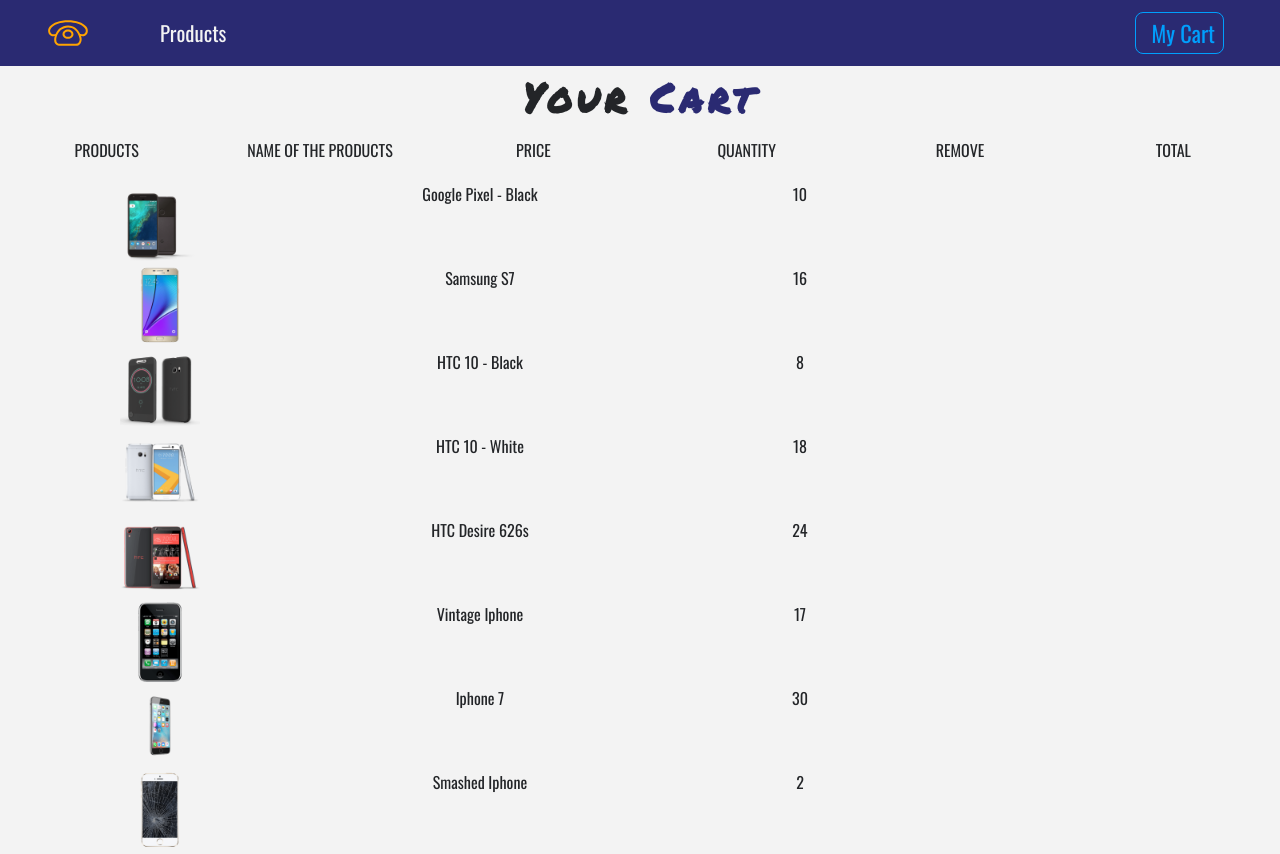
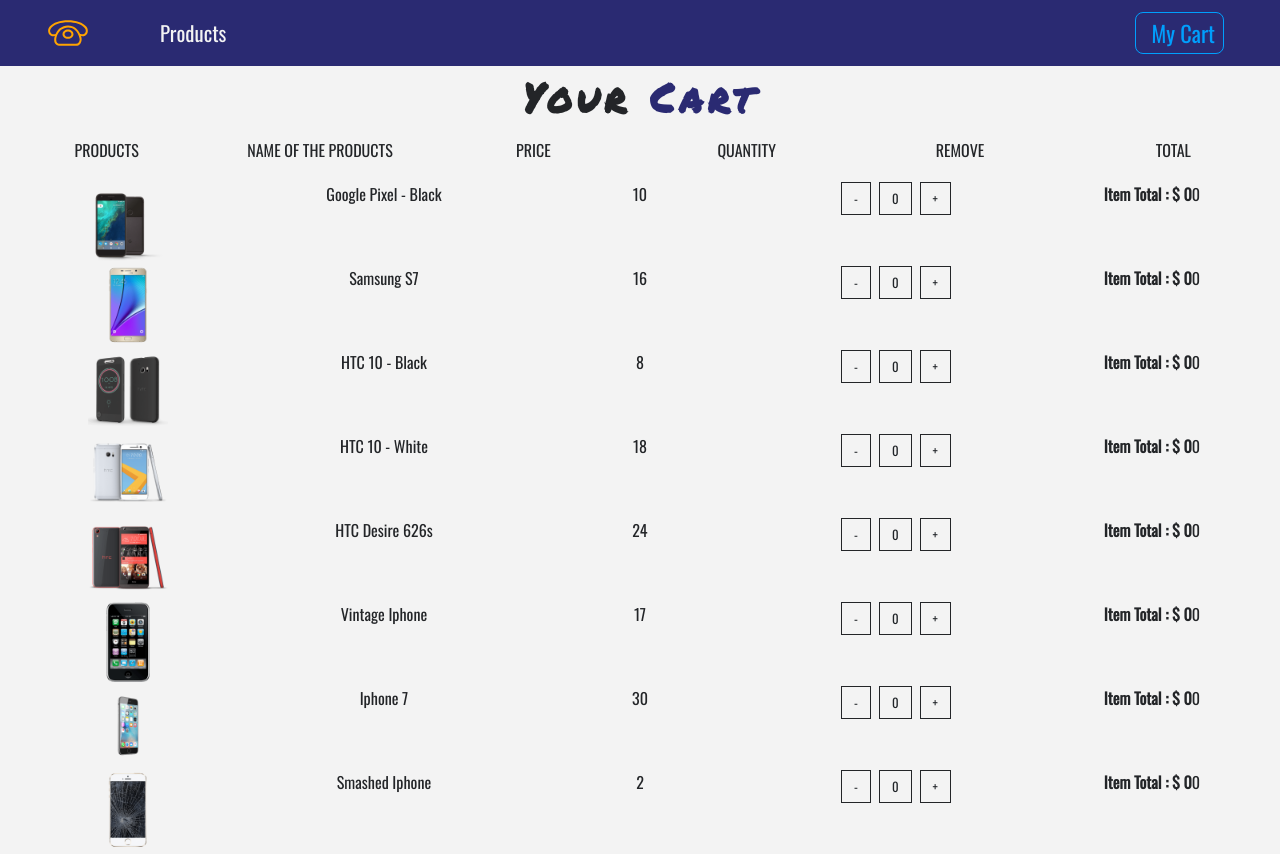
Before and after one commit to prasanganath/React-Angular-JS, a React (Create React App) app in the folder store-recording/: page /cart in a window 1280 px wide. Built offline with nearby package versions, Linux system fonts and the light colour scheme.

Commit message:
add button

```diff
--- a/store-recording/src/App.css
+++ b/store-recording/src/App.css
@@ -23,3 +23,22 @@
 .text-bright{
   color: var(--lightBlue)
 }
+.btn-black{
+  background:transparent;
+  text-transform: capitalize;
+  font-size: 0.8rem !important;
+  color: var(--mainDark);
+  border-radius: 0 !important;
+  border:0.1rem solid var(--mainDark) !important;
+}
+
+.btn-black:hover{
+  background: var(--mainDark) !important;
+  color: var(--mainWhite) !important;
+}
+
+.cart-icon{
+  cursor: pointer;
+  font-size: 1.3rem;
+  color:var(--mainYellow);
+}
--- a/store-recording/src/components/Cart/CartItem.js
+++ b/store-recording/src/components/Cart/CartItem.js
@@ -2,7 +2,7 @@
 
 export default function CartItem({item, value}) {
     const{id, title, img, price, total, count} = item;
-    const {increment, dercement, removeItem}= value
+    const {increment, decrement, removeItem}= value
     return (
        <div className="row my-1 text-capitalize text-center">
        <div className="col-10 mx-auto col-lg-2">
@@ -20,17 +20,34 @@
        </div>
 
        <div className="col-10 mx-auto col-lg-2">
-        <span className="d-lg-none">product : </span>
+        <span className="d-lg-none">price : </span>
         {price}
        </div>
        <div className="col-10 mx-auto col-lg-2 my-2 my-lg-0">
         <div className="d-flex justify-content-center">
+        <div>
+            <span className="btn btn-black mx-1" onClick={()=>decrement(id)}
+            >
+                -
+            </span>
+            <span className="btn btn-black mx-1">{count}
 
+            </span>
+            <span className="btn btn-black mx-1" onClick={()=>increment(id)}
+            >
+                +
+            </span>
+
+        </div>
         </div>
 
        </div>
 
        { /* */}
+       <div className="col-10 mx-auto col-lg-2">
+       <strong>item total : $ {total}</strong>
+        {total}
+       </div>
 
 
        </div>
```
